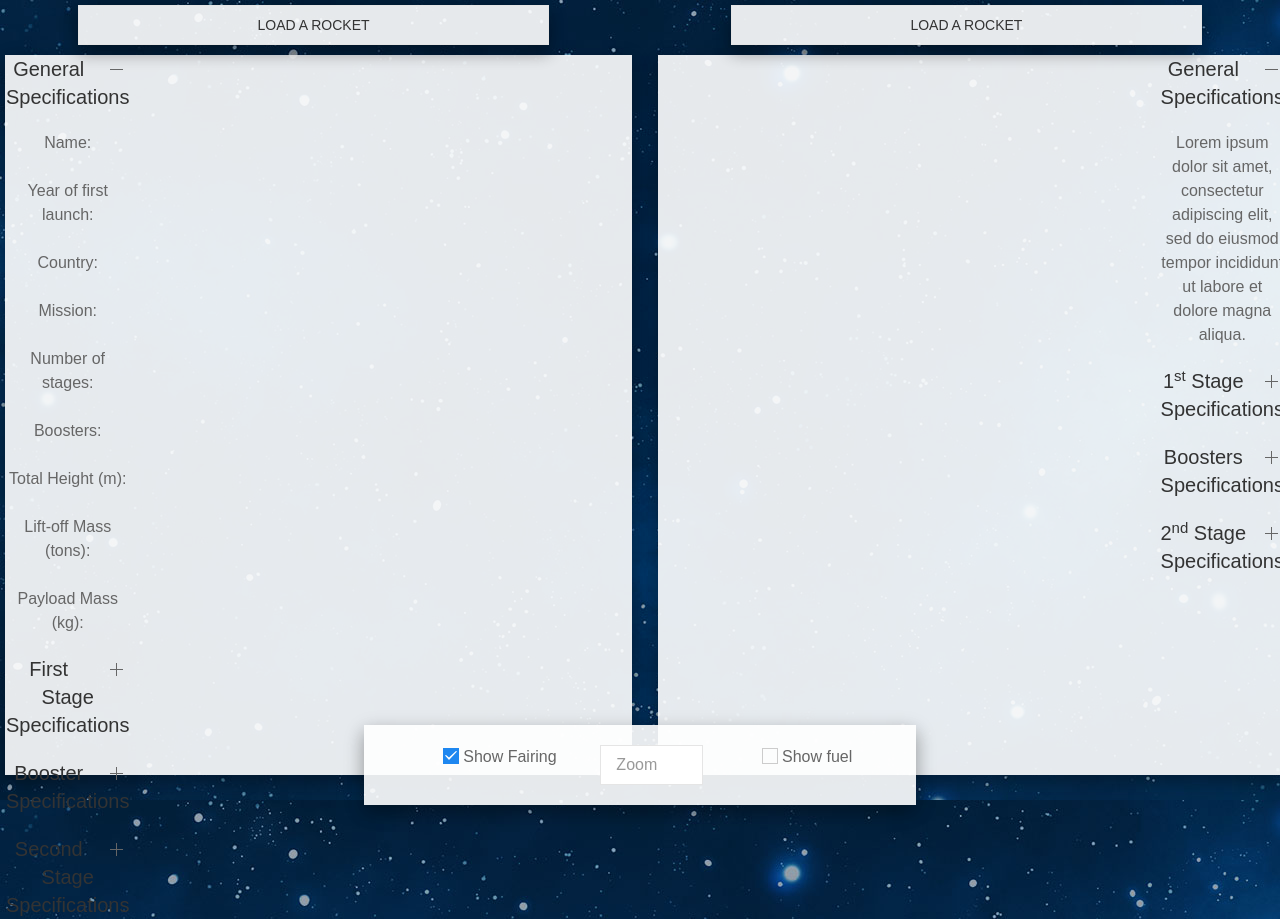
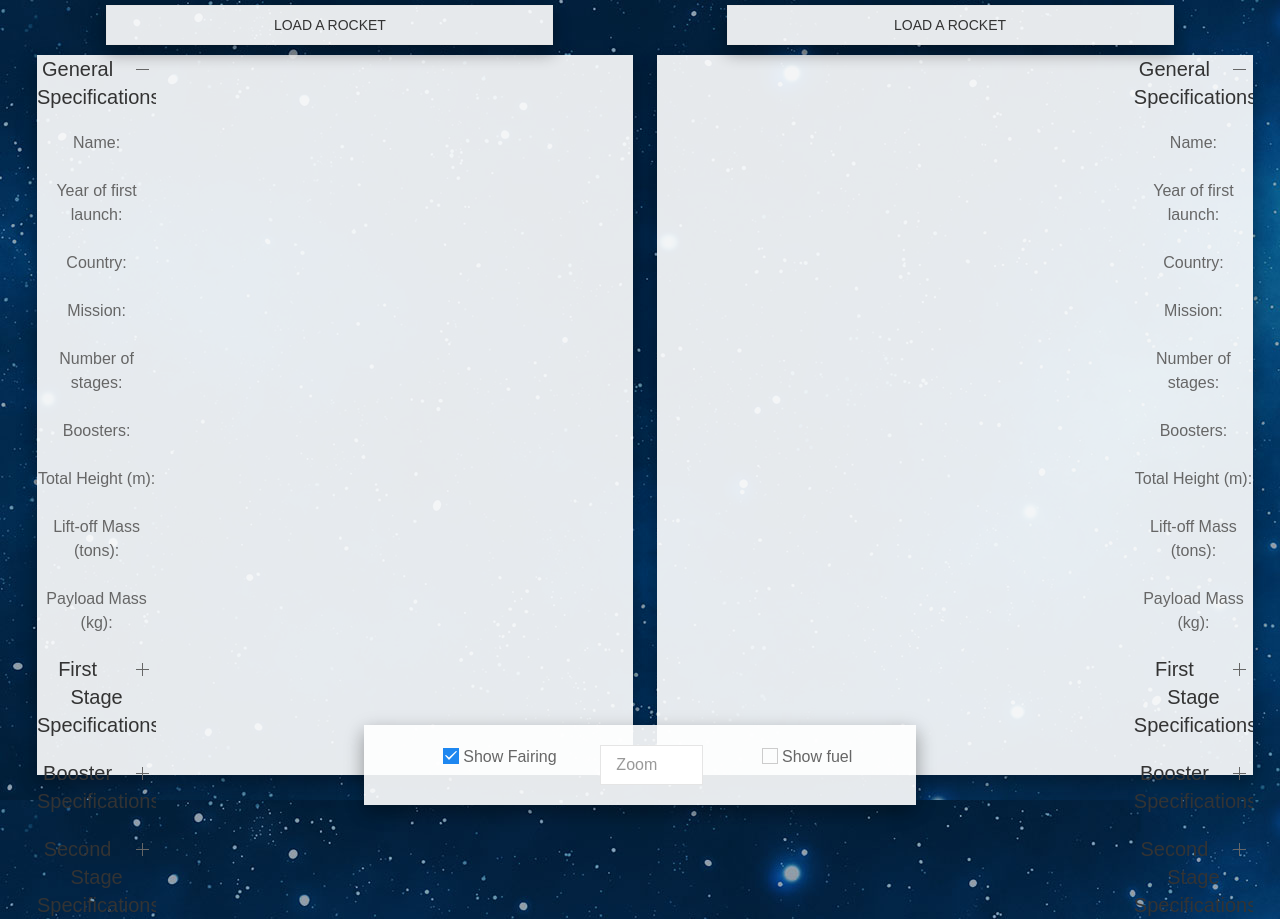
Before and after one commit to o-laurent/rocket-design, a Flask app: page /compare_rockets in a window 1280 px wide. Run offline with Flask 2, Linux system fonts and the light colour scheme; a map, chart or similar area stays blank.

Commit message:
compare both sides working

```diff
--- a/rocket_database.csv
+++ b/rocket_database.csv
@@ -7,6 +7,6 @@ Ariane 5,1998,Europe,GEO orbit,2,52.0,777.0,6950.0,30.5,5.4,1046,334.4,184.7,170
 Falcon 9,2010,US,GTO orbit,2,70.0,549.0,22800.0,42.6,3.66,7607,282,433.1,410.9,,,,,,,12.6,3.66,934,348,111.5,107.5,#FFFFFF,#FFFFFF,#FFFFFF
 Miura 1,,Spain,LEO orbit,1,12.5,2.5,100.0,10.0,0.7,30,200,2.5,2.0,,,,,,,,,,,,,#D4E1E7,#D4E1E7,#D4E1E7
 New Glenn,2021,US,GTO orbit,98,
-SLS B1,2021,US,GTO orbit,2,111.25,,95000,65,8.4,7440,407.5,964.7,879.5,,,32000,269,,,13.7,5,110.1,462,34.19,30.7,#D67D1E,#EBEBEB,#D67D1E
+SLS B1,2021,US,GTO orbit,2,111.25,2650,95000,65,8.4,7440,407.5,964.7,879.5,2068.3,978.9,32000,269,1458,1252.2,13.7,5,110.1,462,34.19,30.7,#D67D1E,#EBEBEB,#D67D1E
 Ariane 6-62,2020,Europe,GTO orbit,2,63,530,5000,25,5.4,1370,,150,140,16,3.7,9000,,288,272,#D4E1E7,#D4E1E7,#D4E1E7
 Ariane 6-64,2020,Europe,GTO orbit,2,63,860,11500,25,5.4,1370,,150,140,16,3.7,18000,,576,544,#D4E1E7,#D4E1E7,#D4E1E7
--- a/static/css/compare_rockets.css
+++ b/static/css/compare_rockets.css
@@ -2,6 +2,7 @@
     display: flex;
     justify-content: space-between;
     height: 90%;
+    width: 95%;
 }
 
 .vertical {
--- a/templates/compare_rockets.html
+++ b/templates/compare_rockets.html
@@ -86,6 +86,7 @@
                                 Propellant Mass (tons):
                                 <br>
                                 <span id="stage1MpL"> </span>
+                                <br>
                                 Color:
                                 <br>
                                 <span id="stage1ColorL"> </span>
@@ -117,6 +118,7 @@
                                 Propellant Mass (tons):
                                 <br>
                                 <span id="boosterMpL"> </span>
+                                <br>
                                 Color:
                                 <br>
                                 <span id="boosterColorL"> </span>
@@ -148,6 +150,7 @@
                                 Propellant Mass (tons):
                                 <br>
                                 <span id="stage2MpL"> </span>
+                                <br>
                                 Color:
                                 <br>
                                 <span id="stage2ColorL"> </span>
@@ -171,29 +174,141 @@
                     <canvas id='canvasR'></canvas>
                 </div>
                 <div class='params'>
-                    <ul id="accordionL" uk-accordion>
+                    <ul id="accordionR" uk-accordion>
                         <li class="uk-open">
-                            <a class="uk-accordion-title" href="#">General Specifications</a>
+                            <a class="uk-accordion-title" href="#1">General Specifications</a>
                             <div class="uk-accordion-content">
-                                <p>Lorem ipsum dolor sit amet, consectetur adipiscing elit, sed do eiusmod tempor incididunt ut labore et dolore magna aliqua.</p>
+                                Name:
+                                <br>
+                                <span id="rocketNameR"> </span>
+                                <br>
+                                Year of first launch:
+                                <br>
+                                <span id="rocketYearR"> </span>
+                                <br>
+                                Country:
+                                <br>
+                                <span id="rocketCountryR"> </span>
+                                <br>
+                                Mission:
+                                <br>
+                                <span id="missionR"> </span>
+                                <br>
+                                Number of stages:
+                                <br>
+                                <span id="stageNumberR"> </span>
+                                <br>
+                                Boosters:
+                                <br>
+                                <span id="boostersR"> </span>
+                                <br>
+                                Total Height (m):
+                                <br>
+                                <span id="totalHeightR"> </span>
+                                <br>
+                                Lift-off Mass (tons):
+                                <br>
+                                <span id="liftOffMassR"> </span>
+                                <br>
+                                Payload Mass (kg):
+                                <br>
+                                <span id="payloadMassR"> </span>
                             </div>
                         </li>
                         <li>
-                            <a class="uk-accordion-title" href="#"> 1<sup>st</sup> Stage Specifications</a>
+                            <a class="uk-accordion-title" href="#1"> First Stage Specifications</a>
                             <div class="uk-accordion-content">
-                                <p>Ut enim ad minim veniam, quis nostrud exercitation ullamco laboris nisi ut aliquip ex ea commodo consequat. Duis aute irure dolor reprehenderit.</p>
+                                Height (m):
+                                <br>
+                                <span id="stage1HeightR"> </span>
+                                <br>
+                                Diameter (m):
+                                <br>
+                                <span id="stage1DiameterR"> </span>
+                                <br>
+                                Thrust (kN):
+                                <br>
+                                <span id="stage1ThrustR"> </span>
+                                <br>
+                                Isp (s):
+                                <br>
+                                <span id="stage1IspR"> </span>
+                                <br>
+                                Initial Mass (tons):
+                                <br>
+                                <span id="stage1M0R"> </span>
+                                <br>
+                                Propellant Mass (tons):
+                                <br>
+                                <span id="stage1MpR"> </span>
+                                <br>
+                                Color:
+                                <br>
+                                <span id="stage1ColorR"> </span>
                             </div>
                         </li>
                         <li>
-                            <a class="uk-accordion-title" href="#"> Boosters Specifications</a>
+                            <a class="uk-accordion-title" href="#1"> Booster Specifications</a>
                             <div class="uk-accordion-content">
-                                <p>Duis aute irure dolor in reprehenderit in voluptate velit esse cillum dolore eu fugiat nulla pariatur. Excepteur sint occaecat cupidatat proident.</p>
+                                Height (m):
+                                <br>
+                                <span id="boosterHeightR"> </span>
+                                <br>
+                                Diameter (m):
+                                <br>
+                                <span id="boosterDiameterR"> </span>
+                                <br>
+                                Thrust (kN):
+                                <br>
+                                <span id="boosterThrustR"> </span>
+                                <br>
+                                Isp (s):
+                                <br>
+                                <span id="boosterIspR"> </span>
+                                <br>
+                                Initial Mass (tons):
+                                <br>
+                                <span id="boosterM0R"> </span>
+                                <br>
+                                Propellant Mass (tons):
+                                <br>
+                                <span id="boosterMpR"> </span>
+                                <br>
+                                Color:
+                                <br>
+                                <span id="boosterColorR"> </span>
                             </div>
                         </li>
                         <li>
-                            <a class="uk-accordion-title" href="#"> 2<sup>nd</sup> Stage Specifications</a>
+                            <a class="uk-accordion-title" href="#1"> Second Stage Specifications</a>
                             <div class="uk-accordion-content">
-                                <p>Duis aute irure dolor in reprehenderit in voluptate velit esse cillum dolore eu fugiat nulla pariatur. Excepteur sint occaecat cupidatat proident.</p>
+                                Height (m):
+                                <br>
+                                <span id="stage2HeightR"> </span>
+                                <br>
+                                Diameter (m):
+                                <br>
+                                <span id="stage2DiameterR"> </span>
+                                <br>
+                                Thrust (kN):
+                                <br>
+                                <span id="stage2ThrustR"> </span>
+                                <br>
+                                Isp (s):
+                                <br>
+                                <span id="stage2IspR"> </span>
+                                <br>
+                                Initial Mass (tons):
+                                <br>
+                                <span id="stage2M0R"> </span>
+                                <br>
+                                Propellant Mass (tons):
+                                <br>
+                                <span id="stage2MpR"> </span>
+                                <br>
+                                Color:
+                                <br>
+                                <span id="stage2ColorR"> </span>
                             </div>
                         </li>
                     </ul>
@@ -223,7 +338,7 @@
             Select the rocket to load :
             <select id='rocketSelectorR' class="uk-select uk-form-width-medium">
             </select>
-            <button id="selectButtonR" class='uk-button uk-button-default uk-button-primary'  type='button'> Load </button>
+            <button id="selectButtonR" class='uk-button uk-button-default uk-button-primary'  type='button' onClick=loadNFill_R()> Load </button>
         </div>
     </div>
 
```
